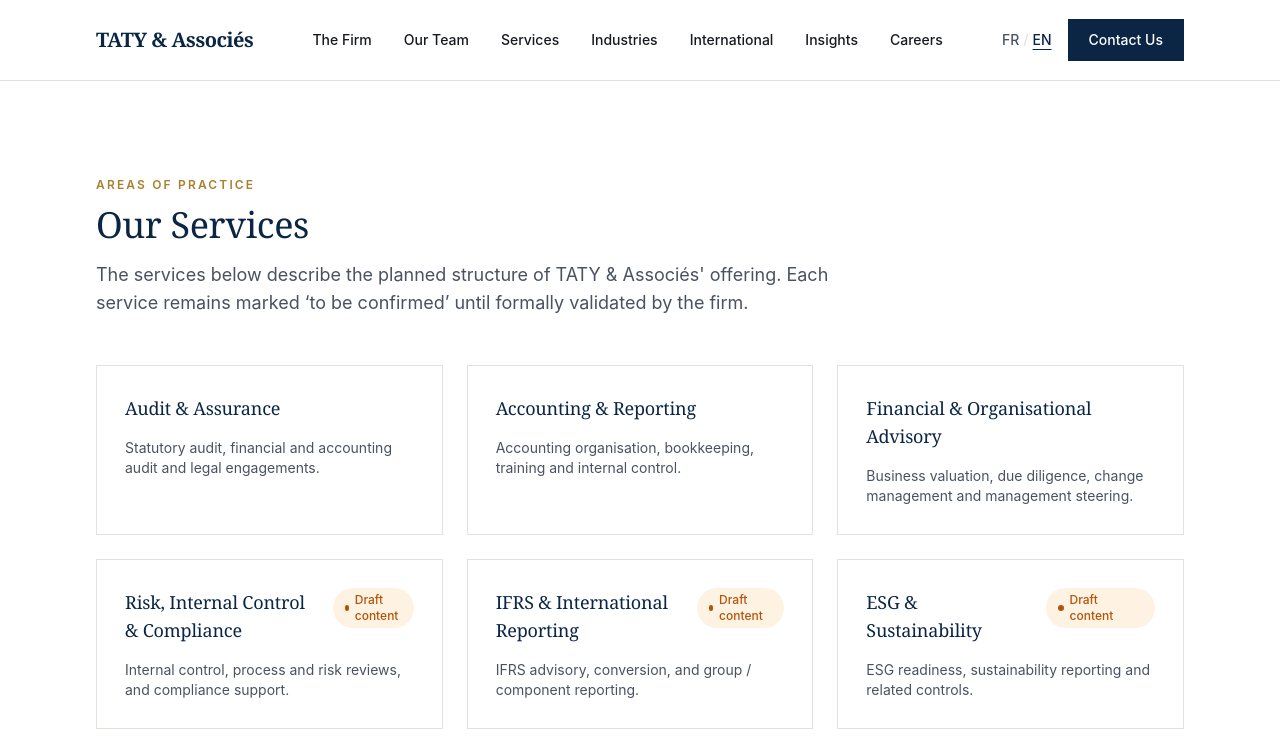
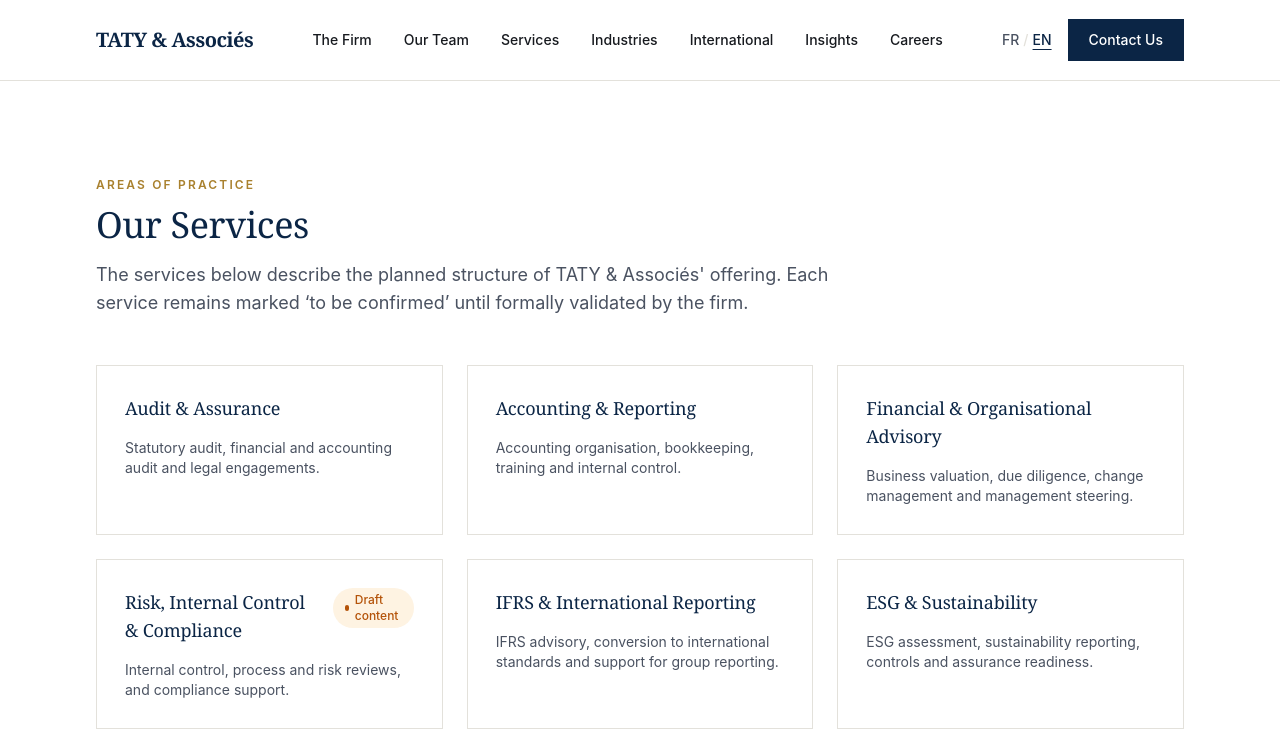
Before and after one commit to kyayoun-sudo/taty-website, a Next.js app: page /en/services in a window 1280 px wide. Shown: the top 751 px of the page. Built offline with nearby package versions, Linux system fonts and the light colour scheme.

Commit message:
Refactor service titles and descriptions in services.ts

```diff
--- a/content/services.ts
+++ b/content/services.ts
@@ -36,23 +36,87 @@
       en: "The firm offers a complete range of audit and statutory services, tailored to each company's or organisation's specific needs. This work is systematically subject to quality controls compliant with the ISQC1 standard.",
     },
     lines: [
-      { status: "confirmed", title: { fr: "Commissariat aux comptes", en: "Statutory audit" } },
-      { status: "confirmed", title: { fr: "Commissariat aux apports et à la fusion", en: "Audit of contributions and mergers" } },
-      { status: "confirmed", title: { fr: "Expertise judiciaire", en: "Judicial expert appraisal" } },
-      { status: "confirmed", title: { fr: "Audit comptable et financier", en: "Financial and accounting audit" } },
-      { status: "confirmed", title: { fr: "Audit d'acquisition ou de cession", en: "Acquisition or disposal audit" } },
-      { status: "confirmed", title: { fr: "Audit d'investigation", en: "Investigation audit" } },
-      { status: "confirmed", title: { fr: "Audit informatique", en: "IT audit" } },
-      { status: "confirmed", title: { fr: "Audit en passation de marchés", en: "Procurement audit" } },
-      { status: "confirmed", title: { fr: "Audit technique", en: "Technical audit" } },
-      { status: "confirmed", title: { fr: "Audit des projets de développement", en: "Audit of development projects" } },
+      {
+        status: "confirmed",
+        title: {
+          fr: "Commissariat aux comptes",
+          en: "Statutory audit",
+        },
+      },
+      {
+        status: "confirmed",
+        title: {
+          fr: "Commissariat aux apports et à la fusion",
+          en: "Audit of contributions and mergers",
+        },
+      },
+      {
+        status: "confirmed",
+        title: {
+          fr: "Expertise judiciaire",
+          en: "Judicial expert appraisal",
+        },
+      },
+      {
+        status: "confirmed",
+        title: {
+          fr: "Audit comptable et financier",
+          en: "Financial and accounting audit",
+        },
+      },
+      {
+        status: "confirmed",
+        title: {
+          fr: "Audit d'acquisition ou de cession",
+          en: "Acquisition or disposal audit",
+        },
+      },
+      {
+        status: "confirmed",
+        title: {
+          fr: "Audit d'investigation",
+          en: "Investigation audit",
+        },
+      },
+      {
+        status: "confirmed",
+        title: {
+          fr: "Audit informatique",
+          en: "IT audit",
+        },
+      },
+      {
+        status: "confirmed",
+        title: {
+          fr: "Audit en passation de marchés",
+          en: "Procurement audit",
+        },
+      },
+      {
+        status: "confirmed",
+        title: {
+          fr: "Audit technique",
+          en: "Technical audit",
+        },
+      },
+      {
+        status: "confirmed",
+        title: {
+          fr: "Audit des projets de développement",
+          en: "Audit of development projects",
+        },
+      },
     ],
   },
+
   {
     slug: "comptabilite-reporting",
     icon: "accounting",
     status: "confirmed",
-    title: { fr: "Comptabilité", en: "Accounting & Reporting" },
+    title: {
+      fr: "Comptabilité",
+      en: "Accounting & Reporting",
+    },
     shortDescription: {
       fr: "Organisation comptable, tenue de comptes, formation et contrôle interne.",
       en: "Accounting organisation, bookkeeping, training and internal control.",
@@ -62,20 +126,66 @@
       en: "T&A supports companies and organisations in structuring, strengthening and upgrading their accounting function.",
     },
     lines: [
-      { status: "confirmed", title: { fr: "Mise en place de l'organisation et du système comptable", en: "Setting up the accounting organisation and system" } },
-      { status: "confirmed", title: { fr: "Acquisition de logiciel comptable, paramétrage et formation", en: "Accounting software acquisition, set-up and training" } },
-      { status: "confirmed", title: { fr: "Revue de comptabilité et assistance à l'arrêté des comptes", en: "Accounting review and closing assistance" } },
-      { status: "confirmed", title: { fr: "Analyse et apurement des comptes", en: "Account analysis and clean-up" } },
-      { status: "confirmed", title: { fr: "Mise à niveau et reconstitution de la comptabilité", en: "Accounting upgrade and reconstitution" } },
-      { status: "confirmed", title: { fr: "Formation et encadrement du personnel comptable", en: "Training and supervision of accounting staff" } },
-      { status: "confirmed", title: { fr: "Analyse de contrôle interne et rédaction de manuels de procédures", en: "Internal control analysis and procedures manual drafting" } },
+      {
+        status: "confirmed",
+        title: {
+          fr: "Mise en place de l'organisation et du système comptable",
+          en: "Setting up the accounting organisation and system",
+        },
+      },
+      {
+        status: "confirmed",
+        title: {
+          fr: "Acquisition de logiciel comptable, paramétrage et formation",
+          en: "Accounting software acquisition, set-up and training",
+        },
+      },
+      {
+        status: "confirmed",
+        title: {
+          fr: "Revue de comptabilité et assistance à l'arrêté des comptes",
+          en: "Accounting review and closing assistance",
+        },
+      },
+      {
+        status: "confirmed",
+        title: {
+          fr: "Analyse et apurement des comptes",
+          en: "Account analysis and clean-up",
+        },
+      },
+      {
+        status: "confirmed",
+        title: {
+          fr: "Mise à niveau et reconstitution de la comptabilité",
+          en: "Accounting upgrade and reconstitution",
+        },
+      },
+      {
+        status: "confirmed",
+        title: {
+          fr: "Formation et encadrement du personnel comptable",
+          en: "Training and supervision of accounting staff",
+        },
+      },
+      {
+        status: "confirmed",
+        title: {
+          fr: "Analyse de contrôle interne et rédaction de manuels de procédures",
+          en: "Internal control analysis and procedures manual drafting",
+        },
+      },
     ],
   },
+
   {
     slug: "conseil-financier",
     icon: "advisory",
     status: "confirmed",
-    title: { fr: "Conseil aux Organisations", en: "Financial & Organisational Advisory" },
+    title: {
+      fr: "Conseil aux Organisations",
+      en: "Financial & Organisational Advisory",
+    },
     shortDescription: {
       fr: "Évaluation d'entreprise, due diligence, conduite du changement et pilotage de la gestion.",
       en: "Business valuation, due diligence, change management and management steering.",
@@ -85,90 +195,266 @@
       en: "The firm supports organisations through change — direction, strategy, development and financing — through to the day-to-day steering of operations.",
     },
     lines: [
-      { status: "confirmed", title: { fr: "Évaluation d'entreprises et de titres de sociétés", en: "Business and securities valuation" } },
-      { status: "confirmed", title: { fr: "Conduite du changement : direction, stratégie, développement, financement", en: "Change management: direction, strategy, development, financing" } },
-      { status: "confirmed", title: { fr: "Due diligence et accompagnement lors d'achats et de ventes de sociétés", en: "Due diligence and support for company acquisitions and disposals" } },
-      { status: "confirmed", title: { fr: "Externalisation de fonctions direction, comptables, sociales et administratives", en: "Outsourcing of management, accounting, HR and administrative functions" } },
-      { status: "confirmed", title: { fr: "Comptabilité analytique et budgétaire, contrôle de gestion, tableaux de bord", en: "Cost and budgetary accounting, management control, dashboards" } },
-      { status: "confirmed", title: { fr: "Gestion de trésorerie et des stocks, optimisation des coûts", en: "Cash and inventory management, cost optimisation" } },
-      { status: "confirmed", title: { fr: "Situations intermédiaires, reporting et commentaire de gestion", en: "Interim statements, reporting and management commentary" } },
+      {
+        status: "confirmed",
+        title: {
+          fr: "Évaluation d'entreprises et de titres de sociétés",
+          en: "Business and securities valuation",
+        },
+      },
+      {
+        status: "confirmed",
+        title: {
+          fr: "Conduite du changement : direction, stratégie, développement, financement",
+          en: "Change management: direction, strategy, development, financing",
+        },
+      },
+      {
+        status: "confirmed",
+        title: {
+          fr: "Due diligence et accompagnement lors d'achats et de ventes de sociétés",
+          en: "Due diligence and support for company acquisitions and disposals",
+        },
+      },
+      {
+        status: "confirmed",
+        title: {
+          fr: "Externalisation de fonctions direction, comptables, sociales et administratives",
+          en: "Outsourcing of management, accounting, HR and administrative functions",
+        },
+      },
+      {
+        status: "confirmed",
+        title: {
+          fr: "Comptabilité analytique et budgétaire, contrôle de gestion, tableaux de bord",
+          en: "Cost and budgetary accounting, management control, dashboards",
+        },
+      },
+      {
+        status: "confirmed",
+        title: {
+          fr: "Gestion de trésorerie et des stocks, optimisation des coûts",
+          en: "Cash and inventory management, cost optimisation",
+        },
+      },
+      {
+        status: "confirmed",
+        title: {
+          fr: "Situations intermédiaires, reporting et commentaire de gestion",
+          en: "Interim statements, reporting and management commentary",
+        },
+      },
     ],
   },
+
   {
     slug: "risque-controle-conformite",
     icon: "risk",
     status: "draft",
-    title: { fr: "Risque, Contrôle Interne & Conformité", en: "Risk, Internal Control & Compliance" },
+    title: {
+      fr: "Risque, Contrôle Interne & Conformité",
+      en: "Risk, Internal Control & Compliance",
+    },
     shortDescription: {
       fr: "Revue des dispositifs de contrôle interne, des processus et des risques.",
       en: "Internal control, process and risk reviews, and compliance support.",
     },
     description: toBeConfirmed,
     lines: [
-      { status: "draft", title: { fr: "Revue du contrôle interne", en: "Internal control reviews" } },
-      { status: "draft", title: { fr: "Revue de processus", en: "Process reviews" } },
-      { status: "draft", title: { fr: "Évaluation des risques", en: "Risk assessment" } },
-      { status: "draft", title: { fr: "Accompagnement conformité", en: "Compliance support" } },
+      {
+        status: "draft",
+        title: {
+          fr: "Revue du contrôle interne",
+          en: "Internal control reviews",
+        },
+      },
+      {
+        status: "draft",
+        title: {
+          fr: "Revue de processus",
+          en: "Process reviews",
+        },
+      },
+      {
+        status: "draft",
+        title: {
+          fr: "Évaluation des risques",
+          en: "Risk assessment",
+        },
+      },
+      {
+        status: "draft",
+        title: {
+          fr: "Accompagnement conformité",
+          en: "Compliance support",
+        },
+      },
     ],
   },
+
   {
     slug: "ifrs-reporting-international",
     icon: "ifrs",
-    status: "draft",
-    title: { fr: "IFRS & Reporting International", en: "IFRS & International Reporting" },
+    status: "confirmed",
+    title: {
+      fr: "IFRS & Reporting International",
+      en: "IFRS & International Reporting",
+    },
     shortDescription: {
-      fr: "Conseil IFRS, conversion et reporting de groupe à l'international.",
-      en: "IFRS advisory, conversion, and group / component reporting.",
+      fr: "Conseil IFRS, conversion aux normes internationales et accompagnement au reporting de groupe.",
+      en: "IFRS advisory, conversion to international standards and support for group reporting.",
     },
-    description: toBeConfirmed,
+    description: {
+      fr: "TATY & Associés accompagne les entreprises dans l'application des normes IFRS, la conversion de leurs états financiers, l'analyse des problématiques comptables complexes ainsi que la préparation du reporting financier destiné aux groupes et partenaires internationaux.",
+      en: "TATY & Associés supports companies in applying IFRS standards, converting financial statements, addressing complex accounting matters and preparing financial reporting for international groups and stakeholders.",
+    },
     lines: [
-      { status: "draft", title: { fr: "Conseil IFRS", en: "IFRS advisory" } },
-      { status: "draft", title: { fr: "Conversion aux normes IFRS", en: "IFRS conversion" } },
-      { status: "draft", title: { fr: "Reporting de groupe", en: "Group reporting" } },
-      { status: "draft", title: { fr: "Reporting de composante", en: "Component reporting" } },
-      { status: "draft", title: { fr: "Accompagnement au reporting international", en: "International reporting support" } },
+      {
+        status: "confirmed",
+        title: {
+          fr: "Conseil et assistance IFRS",
+          en: "IFRS advisory and support",
+        },
+      },
+      {
+        status: "confirmed",
+        title: {
+          fr: "Conversion aux normes IFRS",
+          en: "IFRS conversion",
+        },
+      },
+      {
+        status: "confirmed",
+        title: {
+          fr: "Reporting de groupe",
+          en: "Group reporting",
+        },
+      },
+      {
+        status: "confirmed",
+        title: {
+          fr: "Reporting de composante",
+          en: "Component reporting",
+        },
+      },
+      {
+        status: "confirmed",
+        title: {
+          fr: "Accompagnement au reporting international",
+          en: "International reporting support",
+        },
+      },
     ],
   },
+
   {
     slug: "esg-durabilite",
     icon: "esg",
-    status: "draft",
-    title: { fr: "ESG & Durabilité", en: "ESG & Sustainability" },
+    status: "confirmed",
+    title: {
+      fr: "ESG & Durabilité",
+      en: "ESG & Sustainability",
+    },
     shortDescription: {
-      fr: "Préparation ESG, reporting de durabilité et dispositifs de contrôle associés.",
-      en: "ESG readiness, sustainability reporting and related controls.",
+      fr: "Diagnostic ESG, reporting de durabilité, dispositifs de contrôle et préparation à l'assurance.",
+      en: "ESG assessment, sustainability reporting, controls and assurance readiness.",
     },
-    description: toBeConfirmed,
+    description: {
+      fr: "TATY & Associés accompagne les organisations dans la structuration de leur démarche ESG et de durabilité, depuis l'évaluation de leur niveau de maturité jusqu'à la préparation du reporting, au renforcement des dispositifs de contrôle et à la préparation des informations de durabilité en vue d'une assurance indépendante.",
+      en: "TATY & Associés supports organisations in structuring their ESG and sustainability approach, from maturity assessment to sustainability reporting, strengthening related controls and preparing sustainability information for independent assurance.",
+    },
     lines: [
-      { status: "draft", title: { fr: "Diagnostic de maturité ESG", en: "ESG readiness" } },
-      { status: "draft", title: { fr: "Reporting de durabilité", en: "Sustainability reporting" } },
-      { status: "draft", title: { fr: "Contrôles ESG", en: "ESG controls" } },
-      { status: "draft", title: { fr: "Préparation à l'assurance ESG", en: "ESG assurance preparation" } },
+      {
+        status: "confirmed",
+        title: {
+          fr: "Diagnostic de maturité ESG",
+          en: "ESG maturity assessment",
+        },
+      },
+      {
+        status: "confirmed",
+        title: {
+          fr: "Reporting de durabilité",
+          en: "Sustainability reporting",
+        },
+      },
+      {
+        status: "confirmed",
+        title: {
+          fr: "Contrôles et processus ESG",
+          en: "ESG controls and processes",
+        },
+      },
+      {
+        status: "confirmed",
+        title: {
+          fr: "Préparation à l'assurance des informations de durabilité",
+          en: "Sustainability assurance readiness",
+        },
+      },
     ],
   },
+
   {
     slug: "technologie-transformation-finance",
     icon: "technology",
     status: "draft",
-    title: { fr: "Technologie & Transformation Finance", en: "Technology & Finance Transformation" },
+    title: {
+      fr: "Technologie & Transformation Finance",
+      en: "Technology & Finance Transformation",
+    },
     shortDescription: {
       fr: "Optimisation des processus finance, data analytics et accompagnement ERP.",
       en: "Finance process optimisation, data analytics and ERP support.",
     },
     description: toBeConfirmed,
     lines: [
-      { status: "draft", title: { fr: "Optimisation des processus finance", en: "Finance process optimisation" } },
-      { status: "draft", title: { fr: "Data analytics", en: "Data analytics" } },
-      { status: "draft", title: { fr: "Accompagnement ERP", en: "ERP support" } },
-      { status: "draft", title: { fr: "Conseil SAP", en: "SAP-related advisory" } },
-      { status: "draft", title: { fr: "Intégration de l'IA en finance et audit", en: "AI implementation for finance and audit" } },
+      {
+        status: "draft",
+        title: {
+          fr: "Optimisation des processus finance",
+          en: "Finance process optimisation",
+        },
+      },
+      {
+        status: "draft",
+        title: {
+          fr: "Data analytics",
+          en: "Data analytics",
+        },
+      },
+      {
+        status: "draft",
+        title: {
+          fr: "Accompagnement ERP",
+          en: "ERP support",
+        },
+      },
+      {
+        status: "draft",
+        title: {
+          fr: "Conseil SAP",
+          en: "SAP-related advisory",
+        },
+      },
+      {
+        status: "draft",
+        title: {
+          fr: "Intégration de l'IA en finance et audit",
+          en: "AI implementation for finance and audit",
+        },
+      },
     ],
   },
+
   {
     slug: "fiscalite-conseil-affaires",
     icon: "tax",
     status: "confirmed",
-    title: { fr: "Conseil Financier, Juridique, Fiscal & Social", en: "Tax & Business Advisory" },
+    title: {
+      fr: "Conseil Financier, Juridique, Fiscal & Social",
+      en: "Tax & Business Advisory",
+    },
     shortDescription: {
       fr: "Le conseil financier, juridique, fiscal et social figure parmi les quatre grands domaines d'intervention du cabinet ; le détail des prestations reste à préciser.",
       en: "Financial, legal, tax and employment-law advisory is one of the firm's four core practice areas; the detailed scope of services is still to be confirmed.",
```
